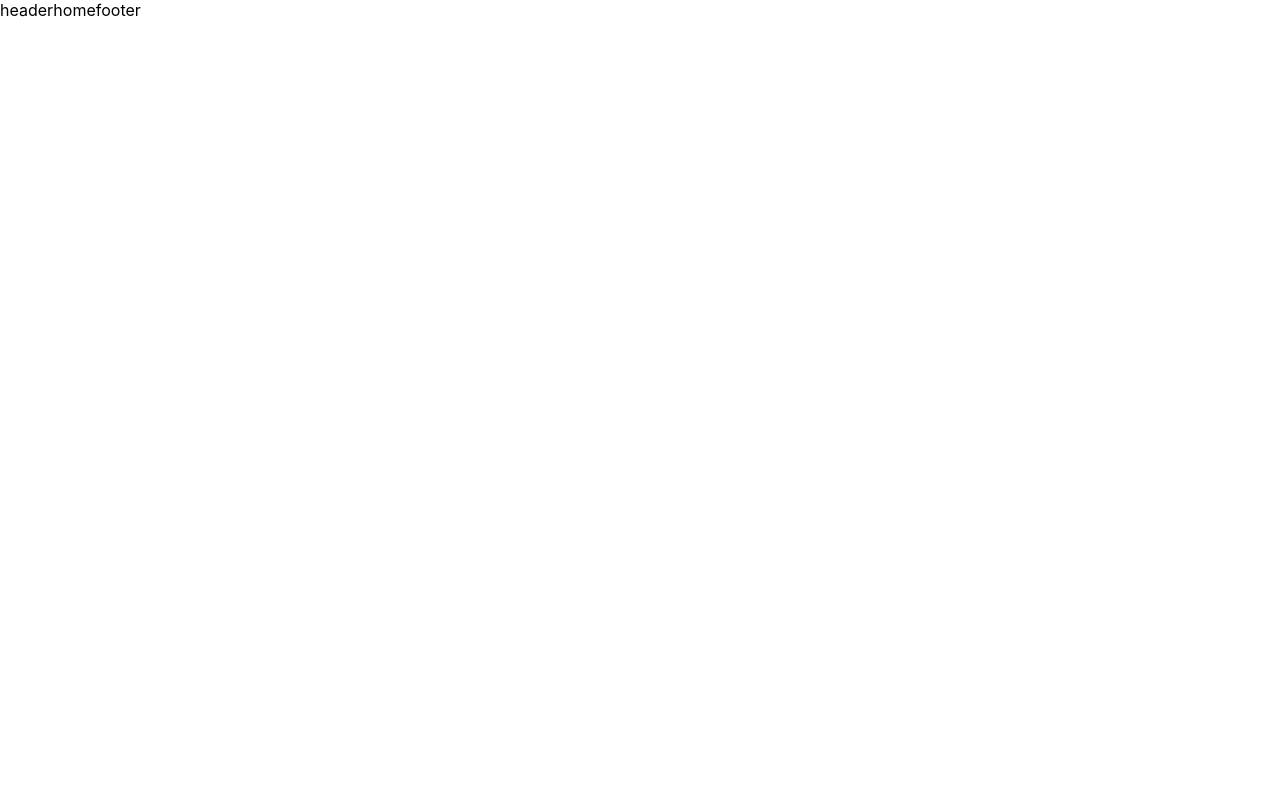
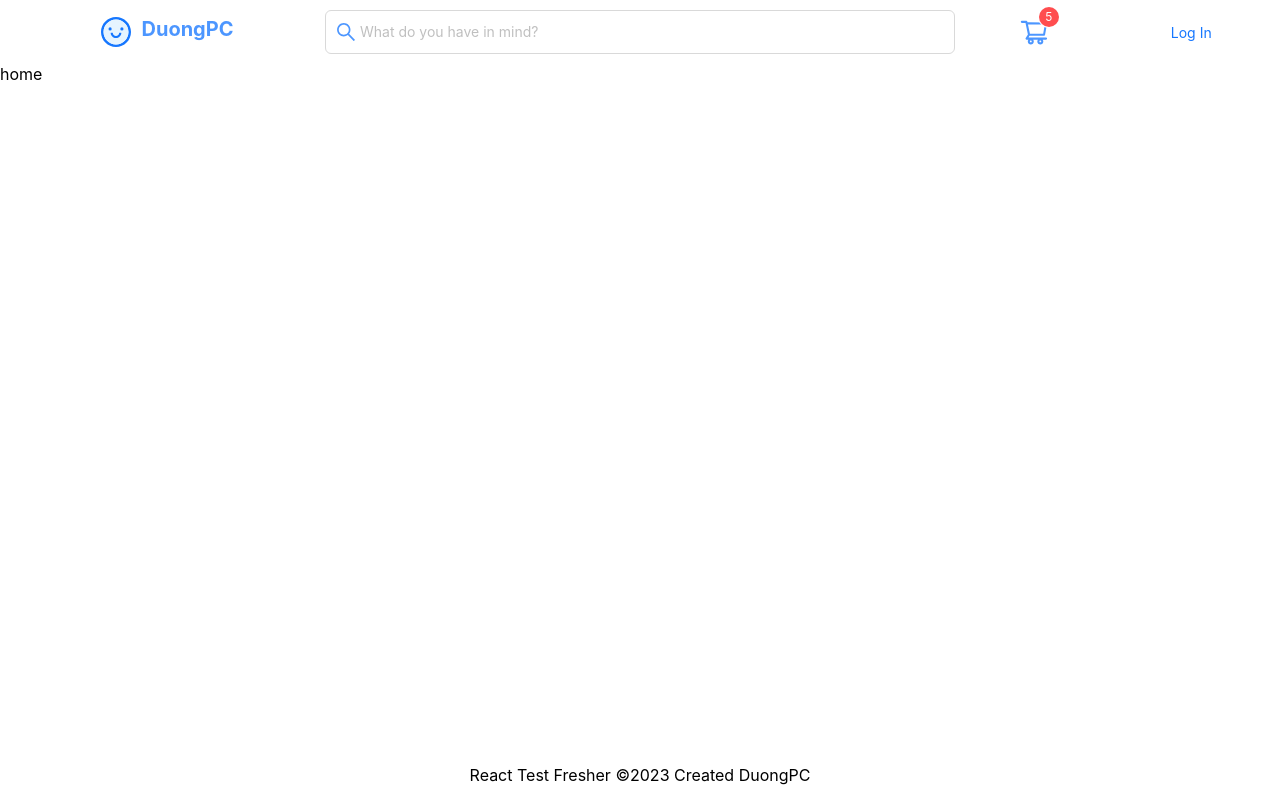
Before and after one commit to devphamduong/Fresher-react-hook-test-02, a React (Vite) app: page / in a window 1280 px wide. Built offline with nearby package versions, Linux system fonts and the light colour scheme; no server answers.

Commit message:
Design Layout

```diff
--- a/src/App.jsx
+++ b/src/App.jsx
@@ -8,6 +8,7 @@ import {
   createBrowserRouter,
   RouterProvider, Outlet
 } from "react-router-dom";
+
 import Header from './components/Header';
 import Footer from './components/Footer';
 import Home from './components/Home';
@@ -17,6 +18,7 @@ import { getAccountAction } from './redux/account/accountSlice';
 import Loading from './components/Loading';
 import AdminPage from './pages/admin';
 import ProtectedRoute from './components/ProtectedRoute';
+import LayoutAdmin from './components/Admin/LayoutAdmin';
 
 const Layout = () => {
   return (
@@ -24,20 +26,6 @@ const Layout = () => {
       <Header />
       <Outlet />
       <Footer />
-    </div>
-  );
-};
-
-const LayoutAdmin = () => {
-  const isAdminRoute = window.location.pathname.startsWith('/admin');
-  const user = useSelector(state => state.account.user);
-  const userRole = user.role;
-
-  return (
-    <div className='layout-app'>
-      {isAdminRoute && userRole === 'ADMIN' && <Header />}
-      <Outlet />
-      {isAdminRoute && userRole === 'ADMIN' && <Footer />}
     </div>
   );
 };
@@ -100,7 +88,7 @@ export default function App() {
   }, []);
 
   const fetchAccount = async () => {
-    if (window.location.pathname !== '/login' || window.location.pathname !== '/register' || window.location.pathname !== '/') {
+    if (window.location.pathname !== '/login' || window.location.pathname !== '/register') {
       let res = await getAccount();
       if (res && res.data) {
         dispatch(getAccountAction(res.data.user));
--- /dev/null
+++ b/src/components/Admin/LayoutAdmin.jsx
@@ -0,0 +1,95 @@
+import { AppstoreOutlined, BookOutlined, DownOutlined, MenuFoldOutlined, MenuUnfoldOutlined, UserOutlined } from "@ant-design/icons";
+import { Button, Dropdown, Layout, Menu, Space } from "antd";
+const { Header, Sider, Content, Footer } = Layout;
+import { useState } from "react";
+import { useSelector } from "react-redux";
+import { Outlet, Link } from "react-router-dom";
+import './LayoutAdmin.scss';
+
+const LayoutAdmin = () => {
+    const user = useSelector(state => state.account.user);
+    const [collapsed, setCollapsed] = useState(false);
+
+    const itemsNav = [
+        {
+            label: <Link to={'/admin'}>Dashboard</Link>,
+            key: 'dashboard',
+            icon: <AppstoreOutlined />
+        },
+        {
+            label: <span>Manage users</span>,
+            key: 'manageUsers',
+            icon: <UserOutlined />,
+            children: [
+                {
+                    label: <Link to={'/admin/user'}>CRUD</Link>,
+                    key: 'crud',
+                    icon: <AppstoreOutlined />
+                }
+            ]
+        },
+        {
+            label: <Link to={'/admin/book'}>Manage books</Link>,
+            key: 'manageBooks',
+            icon: <BookOutlined />
+        },
+    ];
+
+    const itemsDrop = [
+        {
+            label: 'Manage account',
+            key: '0',
+        },
+        {
+            label: 'Log out',
+            key: '1',
+        }
+    ];
+
+    return (
+        <Layout style={{ minHeight: '100vh' }} className="layout-admin">
+            <Sider
+                theme="light"
+                breakpoint="lg"
+                trigger={null}
+                collapsible
+                collapsed={collapsed}
+            >
+                <div style={{ height: 32, margin: 16, textAlign: 'center' }} >Admin</div>
+                <Menu
+                    defaultSelectedKeys={['dashboard']}
+                    mode="inline"
+                    items={itemsNav}
+                />
+            </Sider>
+            <Layout>
+                <Header className="admin-header">
+                    <Button
+                        type="text"
+                        icon={collapsed ? <MenuUnfoldOutlined /> : <MenuFoldOutlined />}
+                        onClick={() => setCollapsed(!collapsed)}
+                        style={{
+                            fontSize: '16px'
+                        }}
+                    />
+                    <Dropdown menu={{ items: itemsDrop }} trigger={['click']}>
+                        <a onClick={(e) => e.preventDefault()}>
+                            <Space>
+                                {user.fullName}
+                                <DownOutlined />
+                            </Space>
+                        </a>
+                    </Dropdown>
+                </Header>
+                <Content>
+                    <Outlet />
+                </Content>
+                <Footer style={{ textAlign: 'center' }}>
+                    React Test Fresher ©2023 Created DuongPC
+                </Footer>
+            </Layout>
+        </Layout>
+    );
+};
+
+export default LayoutAdmin;
--- /dev/null
+++ b/src/components/Admin/LayoutAdmin.scss
@@ -0,0 +1,11 @@
+.layout-admin {
+    .admin-header {
+        background     : transparent;
+        height         : 50px;
+        border-bottom  : 1px solid #ebebeb;
+        display        : flex;
+        align-items    : center;
+        justify-content: space-between;
+        padding        : 0 15px;
+    }
+}
--- /dev/null
+++ b/src/components/Footer/Footer.scss
@@ -0,0 +1,7 @@
+.footer-container {
+    position  : fixed;
+    bottom    : 0;
+    text-align: center;
+    width     : 100vw;
+    padding   : 15px 0;
+}
--- a/src/components/Footer/index.jsx
+++ b/src/components/Footer/index.jsx
@@ -1,8 +1,10 @@
+import './Footer.scss';
+
 function Footer() {
     return (
-        <>
-            footer
-        </>
+        <div className='footer-container'>
+            React Test Fresher ©2023 Created DuongPC
+        </div>
     );
 }
 
--- /dev/null
+++ b/src/components/Header/Header.scss
@@ -0,0 +1,49 @@
+.header-container {
+    align-items: center;
+    padding    : 10px;
+
+    .drawer {
+        text-align: center;
+
+        .drawer-icon {
+            font-size: 30px;
+        }
+    }
+
+    .logo {
+        .logo-icon {
+            color        : #4c96ff;
+            font-size    : 30px;
+            padding-right: 10px;
+        }
+
+        .logo-name {
+            font-weight: bold;
+            color      : #4c96ff;
+            font-size  : 20px;
+        }
+    }
+
+    .search {
+        padding: 10px;
+
+        .search-icon {
+            font-size: 20px;
+            color    : #4c96ff;
+        }
+    }
+
+    .others {
+        align-items: center;
+
+        .cart,
+        .settings {
+            text-align: center;
+
+            .cart-icon {
+                font-size: 30px;
+                color    : #4c96ff;
+            }
+        }
+    }
+}
--- a/src/components/Header/index.jsx
+++ b/src/components/Header/index.jsx
@@ -1,8 +1,87 @@
-function Header() {
+import './Header.scss';
+import { Badge, Col, Divider, Drawer, Dropdown, Input, Row, Space } from 'antd';
+import { DownOutlined, SearchOutlined, ShoppingCartOutlined, SmileTwoTone, BarsOutlined } from '@ant-design/icons';
+import { useState } from 'react';
+import { Link } from 'react-router-dom';
+import { useSelector } from 'react-redux';
+
+function Header(props) {
+    const isAuthenticated = useSelector(state => state.account.isAuthenticated);
+    const user = useSelector(state => state.account.user);
+    const [open, setOpen] = useState(false);
+    const items = [
+        {
+            label: 'Manage account',
+            key: '0',
+        },
+        {
+            label: 'Log out',
+            key: '1',
+        }
+    ];
+
+    const onClose = () => {
+        setOpen(false);
+    };
+
     return (
-        <>
-            header
-        </>
+        <Row className='header-container'>
+            <Col className='drawer' span={4} md={0}>
+                <BarsOutlined onClick={() => setOpen(true)} className='drawer-icon' />
+                <Drawer
+                    title="Menu"
+                    placement={'left'}
+                    width={500}
+                    onClose={onClose}
+                    open={open}
+                >
+                    <p>Manage account</p>
+                    <Divider />
+                    <p>Log out</p>
+                    <Divider />
+                </Drawer>
+            </Col>
+            <Col span={0} md={6} className="logo">
+                <Row justify={'center'}>
+                    <Col>
+                        <SmileTwoTone className='logo-icon' />
+                    </Col>
+                    <Col>
+                        <span className='logo-name'>DuongPC</span>
+                    </Col>
+                </Row>
+            </Col>
+            <Col span={16} md={12}>
+                <Input className='search'
+                    placeholder="What do you have in mind?"
+                    prefix={<SearchOutlined className='search-icon' />}
+                />
+            </Col>
+            <Col span={4} md={6}>
+                <Row className="others">
+                    <Col span={24} md={12} className="cart">
+                        <Badge count={5}>
+                            <ShoppingCartOutlined className='cart-icon' />
+                        </Badge>
+                    </Col>
+                    <Col span={0} md={12} className="settings">
+                        {isAuthenticated
+                            ? <Dropdown menu={{ items }} trigger={['click']}>
+                                <a onClick={(e) => e.preventDefault()}>
+                                    <Space>
+                                        {user.fullName}
+                                        <DownOutlined />
+                                    </Space>
+                                </a>
+                            </Dropdown>
+                            : <Link to={'/login'}>
+                                Log In
+                            </Link>
+                        }
+                    </Col>
+                </Row>
+            </Col>
+        </Row>
     );
 }
 
--- a/src/pages/admin/index.jsx
+++ b/src/pages/admin/index.jsx
@@ -1,6 +1,21 @@
+import { UploadOutlined, UserOutlined, VideoCameraOutlined } from '@ant-design/icons';
+import { Layout, Menu } from 'antd';
+
+const { Sider } = Layout;
+import React, { useState } from "react";
+
 function AdminPage() {
+    const [collapsed, setCollapsed] = useState(false);
+    const [open, setOpen] = useState(false);
+
+    const onClose = () => {
+        setOpen(false);
+    };
+
     return (
-        <>admin</>
+        <>
+
+        </>
     );
 }
 
```
